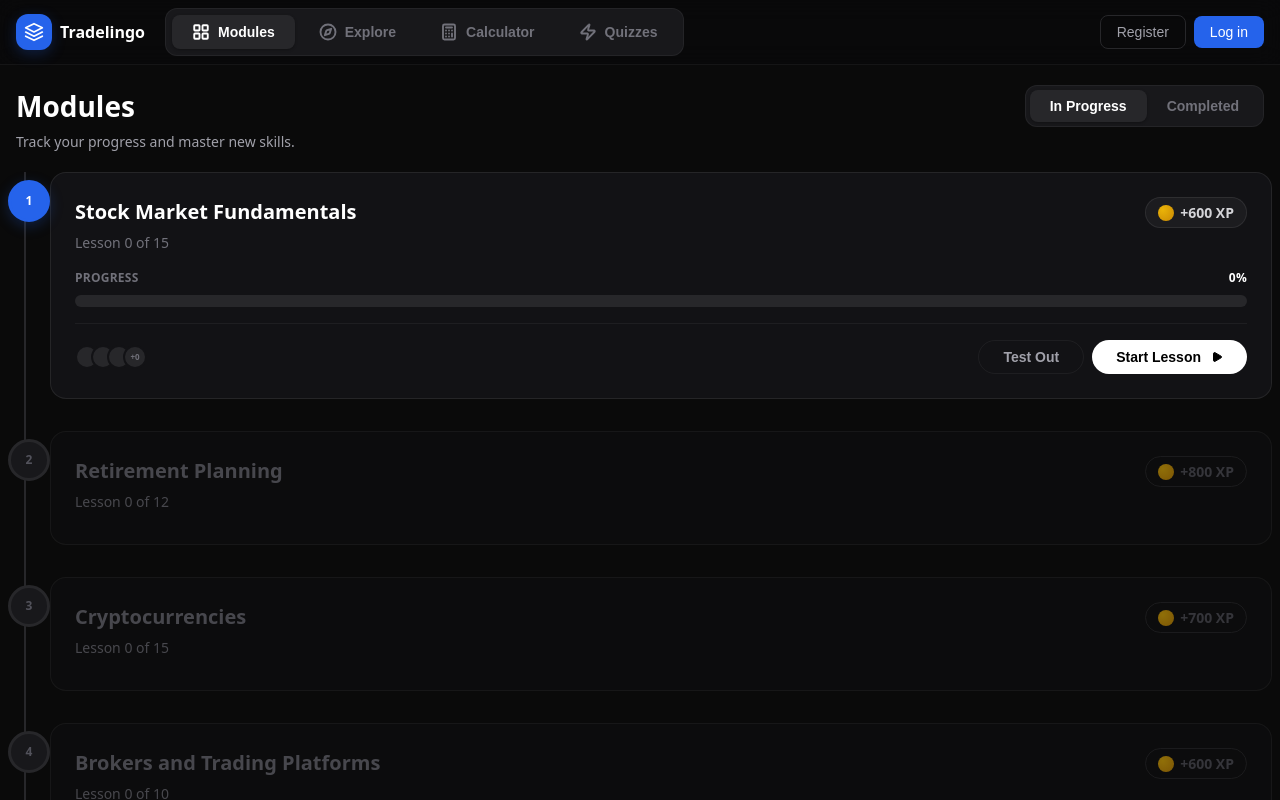
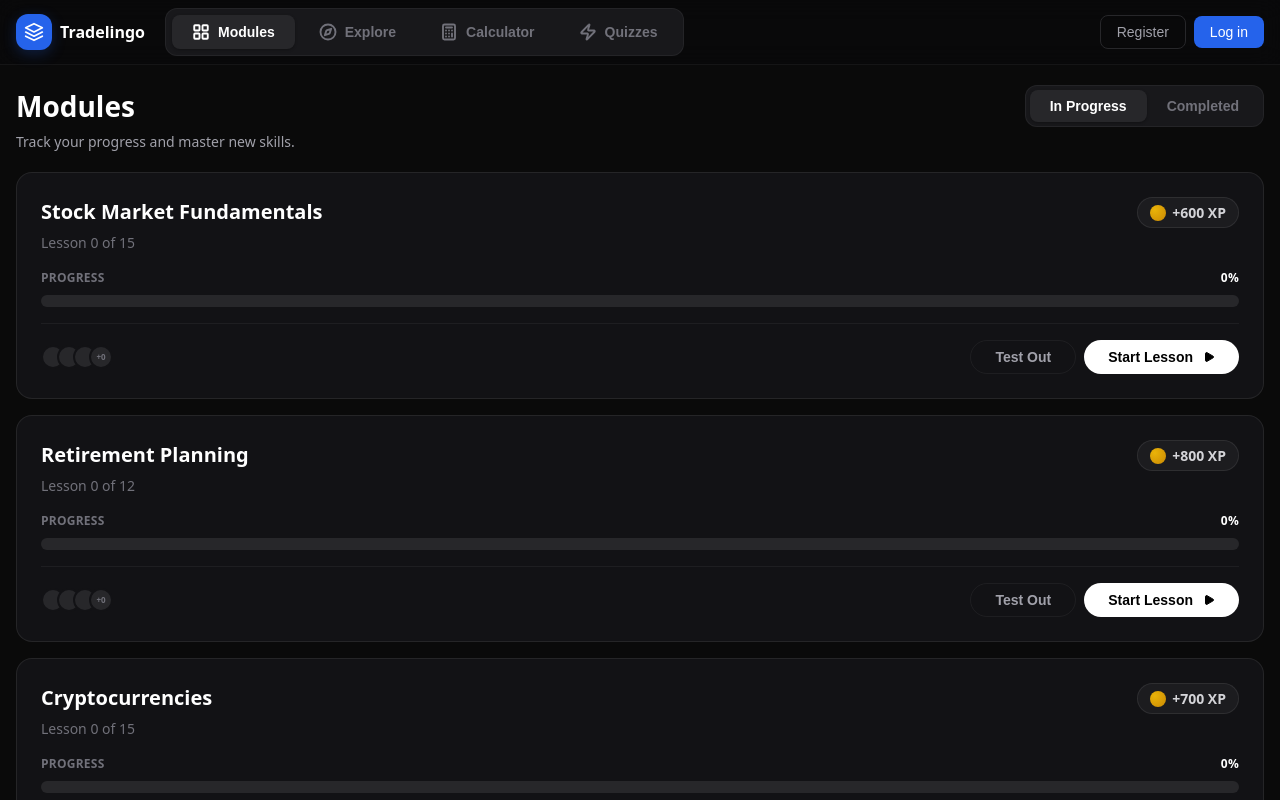
Before and after one commit to GhostOf0days/Tradelingo, a React (Vite) app: page / in a window 1280 px wide. Shown: the top 800 px of the page. Built offline with nearby package versions, Linux system fonts and the light colour scheme.

Commit message:
Made modules independent of completion and made UI changes

```diff
--- a/src/pages/Modules.tsx
+++ b/src/pages/Modules.tsx
@@ -5,7 +5,6 @@ import { useUser } from '../contexts/UserContext';
 import { MODULES } from '../data/modules';
 import '../styles/modules.css';
 
-// Importing modules as an array for easier mapping
 const MODULE_LIST = Object.entries(MODULES).map(([id, data]) => ({
   id: Number(id),
   ...data
@@ -13,8 +12,7 @@ const MODULE_LIST = Object.entries(MODULES).map(([id, data]) => ({
 
 function Modules() {
   const [filter, setFilter] = useState<'in-progress' | 'completed'>('in-progress');
-  const [lastUnlockedModuleId, setLastUnlockedModuleId] = useState(1);
-  const [progressByModuleId, setProgressByModuleId] = useState<Record<number, { lessonCurrent?: number }>>({});
+  const [progressByModuleId, setProgressByModuleId] = useState<Record<number, { lessonCurrent?: number; streakBonus?: number }>>({});
 
   const navigate = useNavigate();
   const { user } = useUser();
@@ -22,31 +20,26 @@ function Modules() {
   useEffect(() => {
     const fetchProgress = async () => {
       if (!user) {
-        setLastUnlockedModuleId(1);
         setProgressByModuleId({});
         return;
       }
-
       try {
         const response = await fetch(`/api/progress/${user.email}`);
         if (response.ok) {
           const data = await response.json();
-          setLastUnlockedModuleId(data.lastUnlockedModuleId);
           setProgressByModuleId(data.progressByModuleId);
         }
       } catch (err) {
-        console.error("Failed to fetch progress", err);
+        console.error('Failed to fetch progress', err);
       }
     };
 
     fetchProgress();
   }, [user]);
 
-  const filteredModules = MODULE_LIST.filter((module, index) => {
-    const moduleNumber = index + 1;
-    const isUnlocked = moduleNumber <= lastUnlockedModuleId;
-    const progress = progressByModuleId[module.id] ?? { lessonCurrent: 0, streakBonus: 0 };
-    const lessonCurrent = isUnlocked ? (progress.lessonCurrent ?? 0) : 0;
+  const filteredModules = MODULE_LIST.filter((module) => {
+    const progress = progressByModuleId[module.id] ?? { lessonCurrent: 0 };
+    const lessonCurrent = progress.lessonCurrent ?? 0;
     const isCompleted = lessonCurrent >= module.lessons.length && module.lessons.length > 0;
 
     if (filter === 'completed') return isCompleted;
@@ -87,32 +80,27 @@ function Modules() {
           {filter === 'completed' ? 'No completed modules yet.' : 'No modules in progress.'}
         </p>
       ) : (
-      <ul className="modules__timeline">
+        <ul className="modules__list">
           {filteredModules.map((module) => {
-          const moduleNumber = MODULE_LIST.findIndex((m) => m.id === module.id) + 1;
-          const isUnlocked = moduleNumber <= lastUnlockedModuleId;
             const progress = progressByModuleId[module.id] ?? { lessonCurrent: 0, streakBonus: 0 };
-          const lessonCurrent = isUnlocked ? (progress.lessonCurrent ?? 0) : 0;
-          const progressPercent = module.lessons.length > 0 ? Math.round((lessonCurrent / module.lessons.length) * 100) : 0;
-          const showProgressAndButton = isUnlocked;
+            const lessonCurrent = progress.lessonCurrent ?? 0;
+            const progressPercent = module.lessons.length > 0
+              ? Math.round((lessonCurrent / module.lessons.length) * 100)
+              : 0;
             const isCompleted = lessonCurrent >= module.lessons.length && module.lessons.length > 0;
             const actionLabel = lessonCurrent === 0 ? 'Start Lesson' : isCompleted ? null : 'Continue';
 
             return (
               <li key={module.id} className="modules__item">
-              <div
-                className={`modules__node ${showProgressAndButton ? (isCompleted ? 'modules__node--completed' : '') : 'modules__node--locked'}`}
-              >
-                {isCompleted ? <CheckCircle2 size={20} strokeWidth={3} /> : moduleNumber}
-              </div>
-              <article
-                className={`modules__card ${showProgressAndButton ? '' : 'modules__card--locked'}`}
-              >
+                <article className="modules__card">
                   <div className="modules__card-inner">
                     <div className="modules__card-head">
                       <div className="modules__card-title-row">
+                        <div style={{ display: 'flex', alignItems: 'center', gap: '0.5rem' }}>
+                          {isCompleted && <CheckCircle2 size={18} strokeWidth={3} />}
                           <h2 className="modules__card-title">{module.title}</h2>
-                      <span className={`modules__card-xp ${showProgressAndButton ? '' : 'modules__card-xp--locked'}`}>
+                        </div>
+                        <span className="modules__card-xp">
                           <span className="modules__xp-icon" aria-hidden="true" />
                           +{module.experiencePoints} XP
                         </span>
@@ -121,8 +109,7 @@ function Modules() {
                         Lesson {lessonCurrent} of {module.lessons.length}
                       </p>
                     </div>
-                  {showProgressAndButton && (
-                    <>
+
                     <div className="modules__progress-block">
                       <div className="modules__progress-header">
                         <span className="modules__progress-label-text">Progress</span>
@@ -141,16 +128,16 @@ function Modules() {
                         />
                       </div>
                     </div>
+
                     <div className="modules__card-footer">
                       <div className="modules__streak-row">
                         {[1, 2, 3].map((i) => (
                           <div key={i} className="modules__streak-dot" />
                         ))}
-                          <div className="modules__streak-badge">+{(progress as { streakBonus?: number }).streakBonus ?? 0}</div>
+                        <div className="modules__streak-badge">+{progress.streakBonus ?? 0}</div>
                       </div>
 
                       <div style={{ display: 'flex', gap: '0.5rem' }}>
-                          {/* NEW PRE-TEST BUTTON (Only show if they haven't started the module) */}
                         {lessonCurrent === 0 && (
                           <button
                             type="button"
@@ -161,8 +148,6 @@ function Modules() {
                             Test Out
                           </button>
                         )}
-
-                          {/* EXISTING LESSON BUTTON */}
                         {actionLabel !== null && (
                           <button
                             type="button"
@@ -174,10 +159,7 @@ function Modules() {
                           </button>
                         )}
                       </div>
-
                     </div>
-                    </>
-                  )}
                   </div>
                 </article>
               </li>
@@ -185,6 +167,7 @@ function Modules() {
           })}
         </ul>
       )}
+
       <section className="modules__lightning-wrap">
         <div className="modules__lightning">
           <div className="modules__lightning-icon" aria-hidden="true">
@@ -206,6 +189,7 @@ function Modules() {
           </button>
         </div>
       </section>
+
       <section className="modules__review-wrap">
         <div className="modules__review">
           <div className="modules__review-icon" aria-hidden="true">📚</div>
--- a/src/styles/Modules.css
+++ b/src/styles/Modules.css
@@ -59,19 +59,17 @@
   font-size: 0.875rem;
 }
 
-.modules__timeline {
+.modules__list {
   list-style: none;
-  margin: 0 0 1rem;
   padding: 0;
-  padding-left: 1.5rem;
-  border-left: 2px solid var(--surface-hover);
-  position: relative;
-  left: 0.5rem;
+  margin: 0;
+  display: flex;
+  flex-direction: column;
+  gap: 1rem;
 }
 
 .modules__item {
-  position: relative;
-  margin-bottom: 2rem;
+  list-style: none;
 }
 
 .modules__item:last-child {
```
Lines whose indentation alone changed are shown as unchanged.
